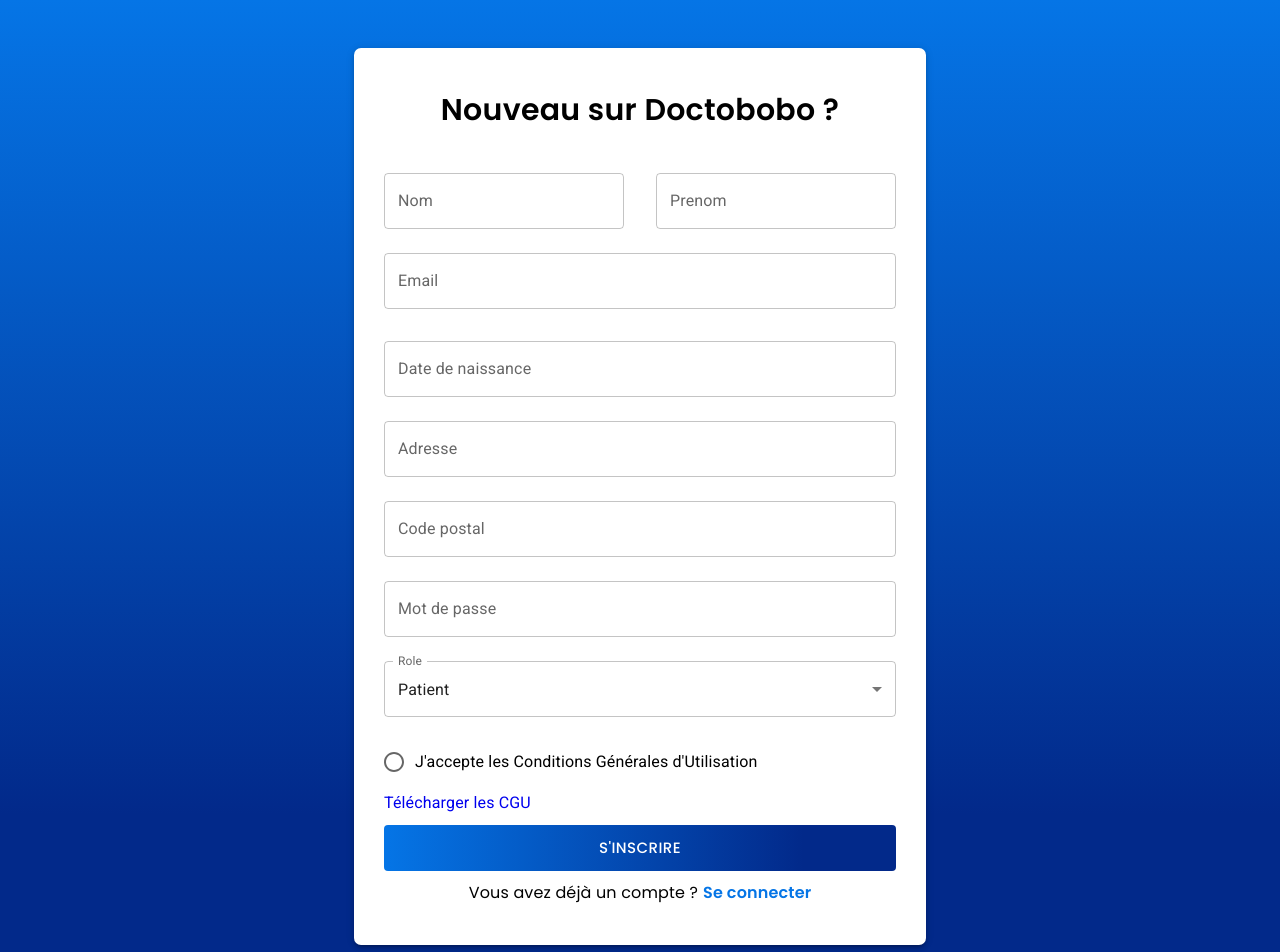
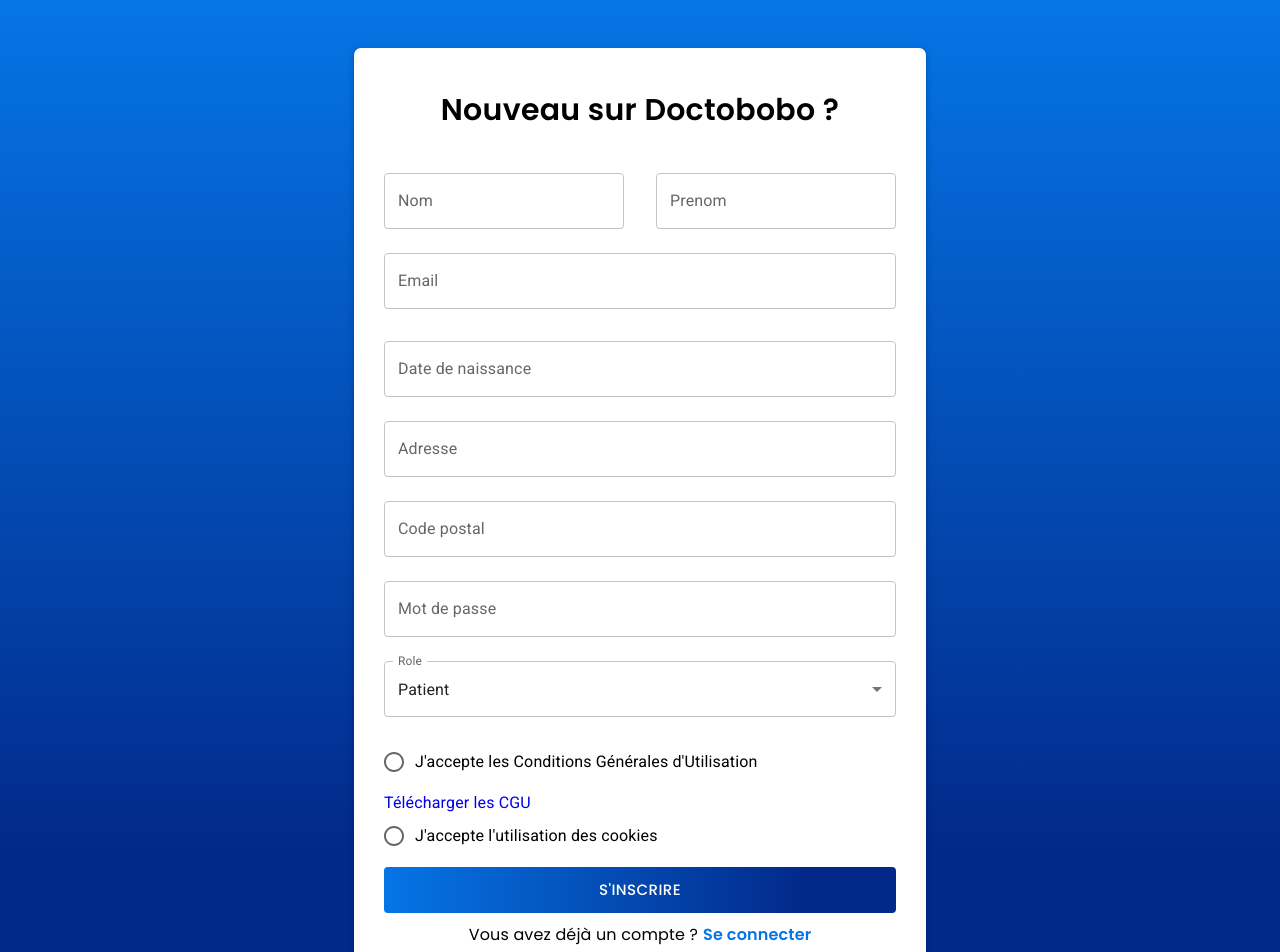
Before and after one commit to drumpuppy/Doctobobo, a React (Create React App) app in the folder Frontend/: page /Signup in a window 1280 px wide. Shown: the top 952 px of the page. Built offline with nearby package versions, Linux system fonts and the light colour scheme.

Commit message:
Resolved merge conflicts

```diff
--- a/Frontend/src/pages/Signup.jsx
+++ b/Frontend/src/pages/Signup.jsx
@@ -21,6 +21,7 @@
 import { useNavigate } from "react-router-dom";
 
 const Signup = () => {
+  const [cookiesAccepted, setCookiesAccepted] = useState(false);
   let initialFormData = {
     role: "patient",
     Nom: "",
@@ -83,6 +84,11 @@
       toast.error("Veuillez accepter les Conditions Générales d'Utilisation");
       return;
     }
+    if (!cookiesAccepted) {
+      toast.error("Veuillez accepter les cookies pour continuer.");
+      return;
+    }
+
     const emailRegex = /^[^\s@]+@[^\s@]+\.[^\s@]+$/;
 
     // Validate email format
@@ -292,6 +298,18 @@
                 Télécharger les CGU
               </a>
             </Typography>
+            <FormControlLabel
+              control={
+                <Radio
+                  checked={cookiesAccepted}
+                  onChange={(e) => setCookiesAccepted(e.target.checked)}
+                  value="oui"
+                  name="cookies"
+                />
+              }
+              label="J'accepte l'utilisation des cookies"
+            />
+
           </Grid>
         </Grid>
 
```
Also changed, not shown: 2 other files (tests, documents, lock files or other folders).
